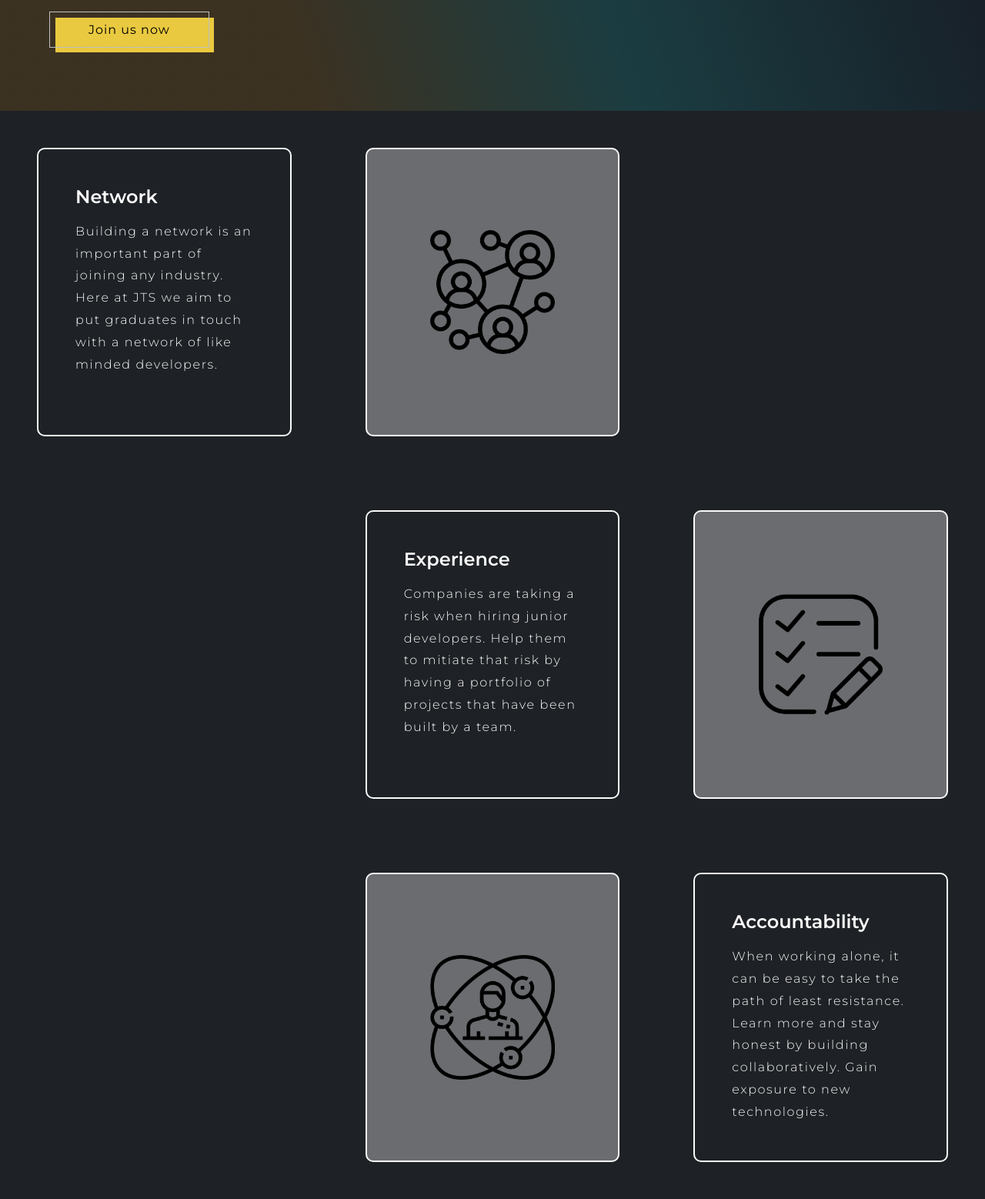
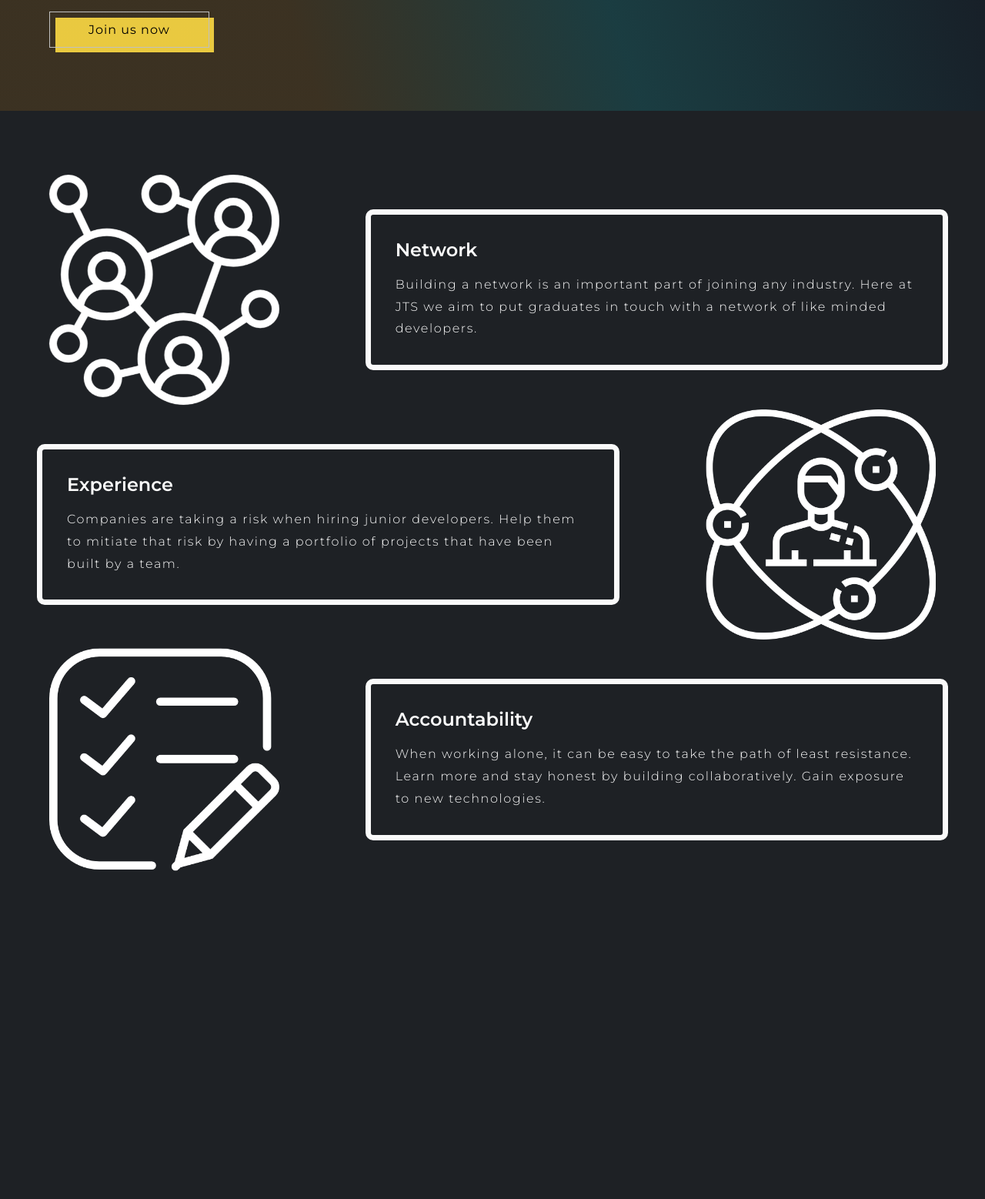
Before and after one commit to mmcin/the-junior-tech-society, a Django app: page / in a window 1280 px wide. Shown: the part 356-1914 px from the top of the page at 77% size. After the commit the page ends 1488 px from the top, so only its background shows below. Run offline with Django 4.2, Linux system fonts and the light colour scheme.

Commit message:
Styled info section homepage

```diff
--- a/homepage/templates/index.html
+++ b/homepage/templates/index.html
@@ -4,26 +4,29 @@ jlkjlkjlk
 {% block content %}
 
 <section id="information-container">
-    <div id="card-1" class="info-card" data-aos="slide-right">
+
+    <div id="card-1" class="info-card" data-aos="slide-up">
         <h1>Network</h1>
         <p>Building a network is an important part of joining any industry. Here at JTS we aim to put graduates in touch
             with a network of like minded developers.</p>
     </div>
+
     <div id="card-2" class="info-card" data-aos="slide-up">
         <h1>Experience</h1>
         <p>Companies are taking a risk when hiring junior developers. Help them to mitiate that risk by having a
             portfolio of projects that have been built by a team.</p>
     </div>
+
     <div id="card-3" class="info-card" data-aos="slide-left">
         <h1>Accountability</h1>
         <p>When working alone, it can be easy to take the path of least resistance. Learn more and stay honest by
             building collaboratively. Gain exposure to new technologies.</p>
     </div>
+
     <div id="info-image-1" class="info-image-container" data-aos="slide-up">
-        <img class="info-image" src="{% static 'assets/images/networking.png' %}">
-    </div>
+        <img class="info-image" src="{% static 'assets/images/networking.png' %}"> </div>
 
-    <div id="info-image-2" class="info-image-container" data-aos="slide-right">
+    <div id="info-image-2" class="info-image-container" data-aos="slide-up">
         <img class="info-image" src="{% static 'assets/images/user-experience.png' %}"> </div>
 
     <div id="info-image-3" class="info-image-container" data-aos="slide-up">
--- a/static/assets/css/styles.css
+++ b/static/assets/css/styles.css
@@ -221,41 +221,38 @@ header {
         ". . ."
         ". . ."
         ". . .";
+    padding-top: 5rem;
 }
 
 #card-1 {
-    grid-area: 1/1/2/2;
+    grid-area: 1/2/2/4;
 }
 
 #card-2 {
-    grid-area: 2/2/3/3;
+    grid-area: 2/1/3/3;
 }
 
 #card-3 {
-    grid-area: 3/3/4/4;
+    grid-area: 3/2/4/4;
 }
 
 .info-image-container {
     display: flex;
     justify-content: center;
     align-items: center;
-    background-color: #fafafa59;
-    border: 2px solid #fafafa;
-    border-radius: 10px;
-    padding: 3rem;
-    margin: 3rem;
+
 }
 
 #info-image-1 {
-    grid-area: 1/2/2/3;
+    grid-area: 1/1/2/2;
 }
 
 #info-image-2 {
-    grid-area: 3/2/4/3;
+    grid-area: 2/3/3/4;
 }
 
 #info-image-3 {
-    grid-area: 2/3/3/4;
+    grid-area: 3/1/4/2;
 }
 
 .info-image {
@@ -264,9 +261,9 @@ header {
 }
 
 .info-card {
-    border: 2px solid #fafafa;
+    border: 7px solid #fafafa;
     border-radius: 10px;
-    padding: 3rem;
+    padding: 2rem;
     margin: 3rem;
     line-height: 180%;
 }
```
Also changed, not shown: static/assets/images/list.png, static/assets/images/networking.png, static/assets/images/user-experience.png.
